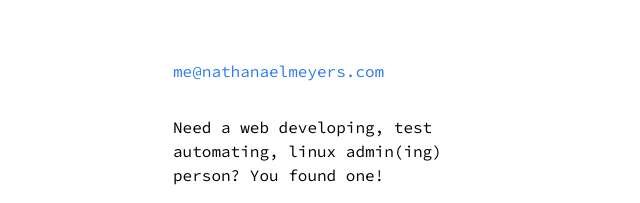
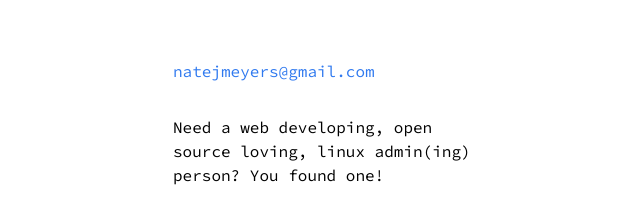
Before and after one commit to natethinks/personal-site, a Django app: page / in a window 1280 px wide. Shown: the part 632-835 px from the top of the page, without its empty margins (275-915 px from the left). Run offline with Django 3.2, Linux system fonts and the light colour scheme; some libraries are stand-ins or nearby versions; some web fonts are replaced.

Commit message:
updated email to gmail account

```diff
--- a/home/templates/home/contact.html
+++ b/home/templates/home/contact.html
@@ -3,7 +3,7 @@
 {% block content %}
 <div class="container contact-block">
 <p class="text-center">I'm always open to new connections. Hit me up on any of these social networks, or shoot me an email!</p><br>
-<p id="email-id" class="text-center email hint--top-left hint--bounce" aria-label="Copy" data-clipboard-text="me@nathanaelmeyers.com">me@nathanaelmeyers.com</p><br>
+<p id="email-id" class="text-center email hint--top-left hint--bounce" aria-label="Copy" data-clipboard-text="natejmeyers@gmail.com">natejmeyers@gmail.com</p><br>
 <ul class="social-networks square">
   <li><a href="https://www.linkedin.com/in/nathanaelmeyers/" target="_blank" class="icon-linkedin">LinkedIn</a></li>
   <li><a href="https://twitter.com/natethinks" target="_blank" class="icon-twitter">Twitter</a></li>
--- a/home/templates/home/home.html
+++ b/home/templates/home/home.html
@@ -3,8 +3,8 @@
 {% block content %}
 <div class="aligner page-header">
     <h1 class="aligner-item"><a href="/">I like to code</a></h1>
-    <p id="email-id" class="aligner-item email-home hint--top-left hint--bounce" aria-label="Copy" data-clipboard-text="me@nathanaelmeyers.com">me@nathanaelmeyers.com</p>
-    <p>Need a web developing, test automating, linux admin(ing) person? You found one!</p>
+    <p id="email-id" class="aligner-item email-home hint--top-left hint--bounce" aria-label="Copy" data-clipboard-text="natejmeyers@gmail.com">natejmeyers@gmail.com</p>
+    <p>Need a web developing, open source loving, linux admin(ing) person? You found one!</p>
 
 </div>
 
```
